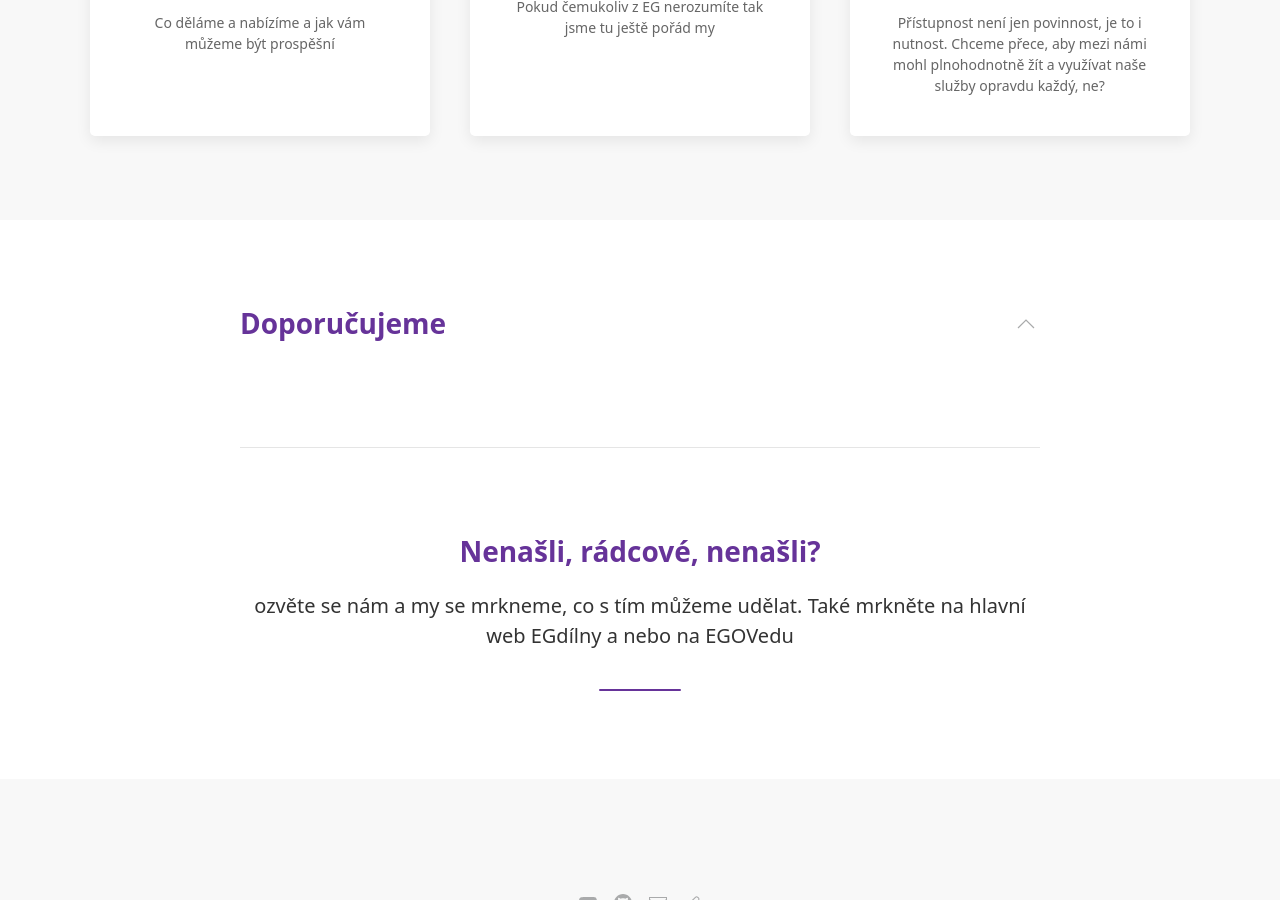
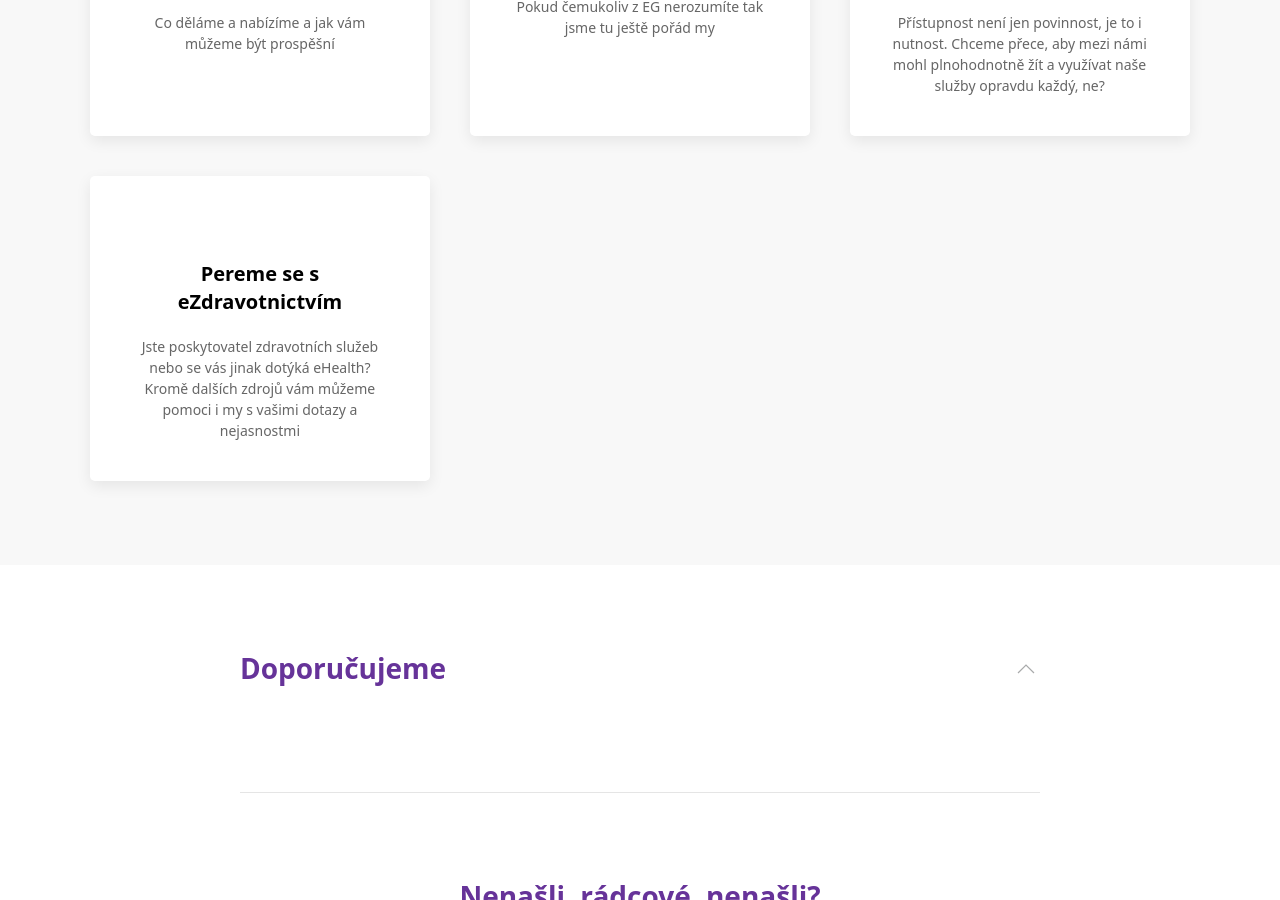
Before and after one commit to egdilna/poradna, a Jekyll site: the page built from index.md, in a window 1280 px wide and 900 px high, scrolled down 871 px. Built offline with Jekyll 4.4.1, drawn with Linux system fonts in a browser that asks for light colours.

Commit message:
nová sekce k ehealth

```diff
--- a/_data/navigation_categories.yml
+++ b/_data/navigation_categories.yml
@@ -14,3 +14,7 @@
     - title: Přístupnost informací
       desc: Přístupnost není jen povinnost, je to i nutnost. Chceme přece, aby mezi námi mohl plnohodnotně žít a využívat naše služby opravdu každý, ne?
       icon: info
+
+    - title: Pereme se s eZdravotnictvím
+      desc: Jste poskytovatel zdravotních služeb nebo se vás jinak dotýká eHealth? Kromě dalších zdrojů vám můžeme pomoci i my s vašimi dotazy a nejasnostmi
+      icon: health
```
Also changed, not shown: _posts/2023-09-11-nemocnice-datovka-jip-co-s-tim.md (added, +22 -0 lines).
